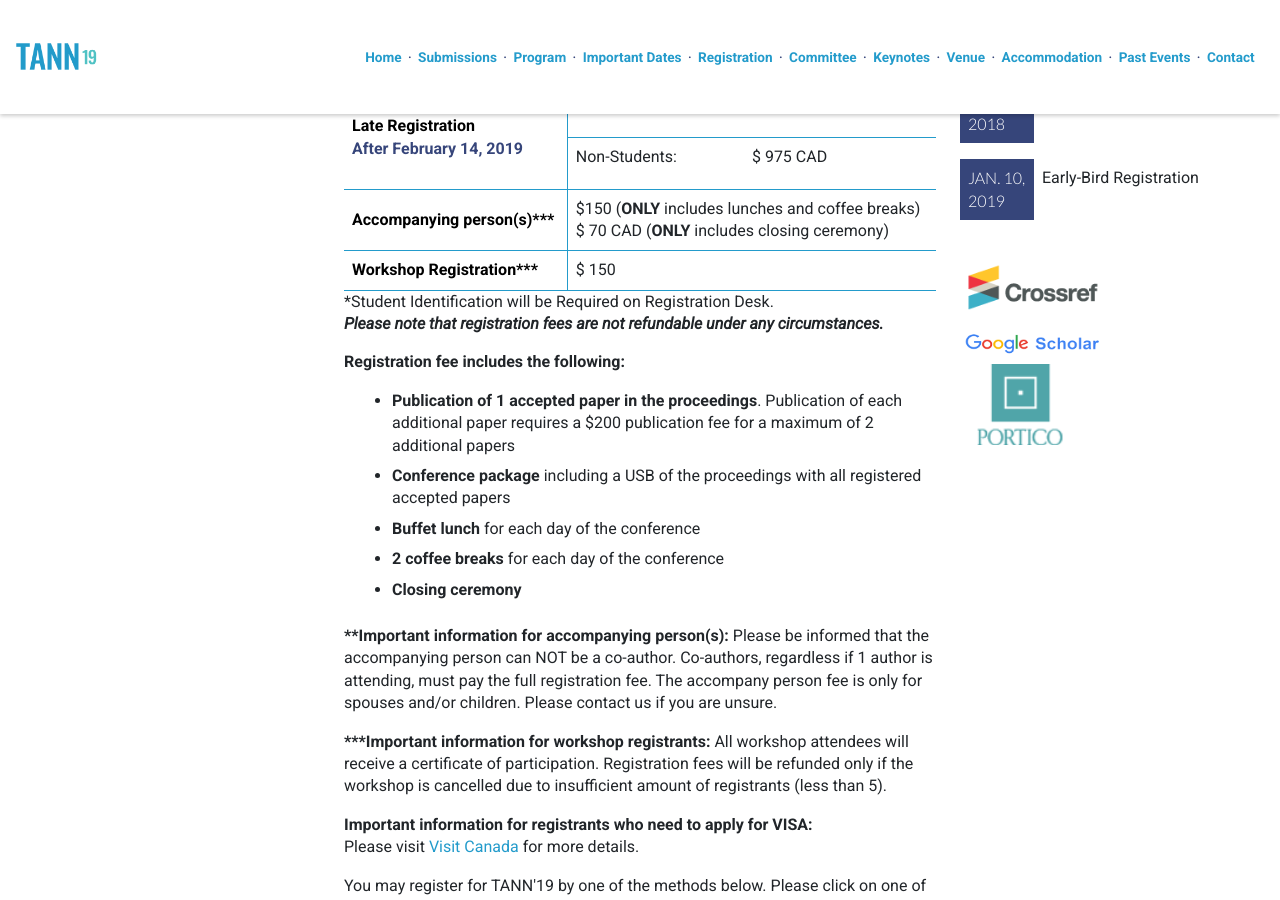
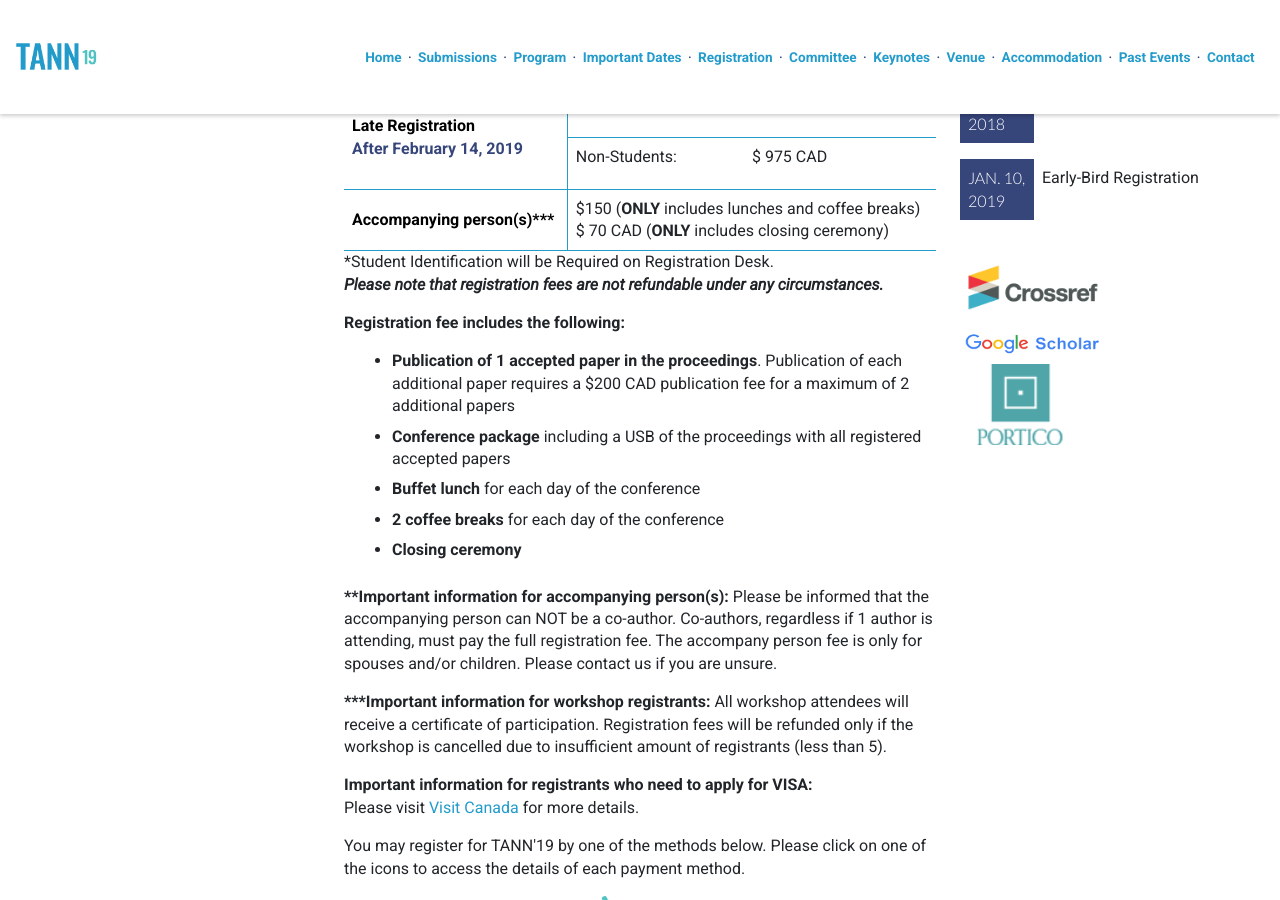
Before and after one commit to intaset/TANN, a Jekyll site: the page built from registration.html, in a window 1280 px wide and 900 px high, scrolled down 706 px. Built offline with Jekyll 4.4.1, drawn with Linux system fonts in a browser that asks for light colours; nearby versions of some CDN libraries; Markdown is read by kramdown in place of the engine named in the settings; comment, search, counter and statistics services are not loaded.

Commit message:
removed workshop

```diff
--- a/registration.html
+++ b/registration.html
@@ -48,12 +48,6 @@ keyword: nanotechnology conference, nanofluid conference, nanomaterial conferenc
         $ 70 CAD (<b>ONLY</b> includes closing ceremony)</td>
     </tr>
 
-    <tr>
-    <td class="date-title" rowspan="1">Workshop Registration***</td>
-    </tr>
-    <tr>
-    <td class="imp-date">$ 150</td>
-    </tr>
 </table>
 </div>
 
@@ -90,10 +84,7 @@ keyword: nanotechnology conference, nanofluid conference, nanomaterial conferenc
     <td class="imp-date">$150 (<b>ONLY</b> includes lunches and coffee breaks)<br>
         $ 70 CAD (<b>ONLY</b> includes closing ceremony)</td>
 </tr>
-    <tr>
-    <th class="date-title" rowspan="1">Workshop Registration***</th>
-    <td class="imp-date">$ 150</td>
-    </tr>
+
 </table>
 </div>
 
@@ -104,7 +95,7 @@ keyword: nanotechnology conference, nanofluid conference, nanomaterial conferenc
 <p class="body bold">Registration fee includes the following:</p>
 
 <ul>
-<li><strong>Publication of 1 accepted paper in the proceedings</strong>. Publication of each additional paper requires a $200 publication fee for a maximum of 2 additional papers</li>
+<li><strong>Publication of 1 accepted paper in the proceedings</strong>. Publication of each additional paper requires a $200 CAD publication fee for a maximum of 2 additional papers</li>
 <li><strong>Conference package</strong> including a USB of the proceedings with all registered accepted papers</li>
 <li><strong>Buffet lunch</strong> for each day of the conference</li>
 <li><strong>2 coffee breaks</strong> for each day of the conference</li>
```
Also changed, not shown: 1 other file.
